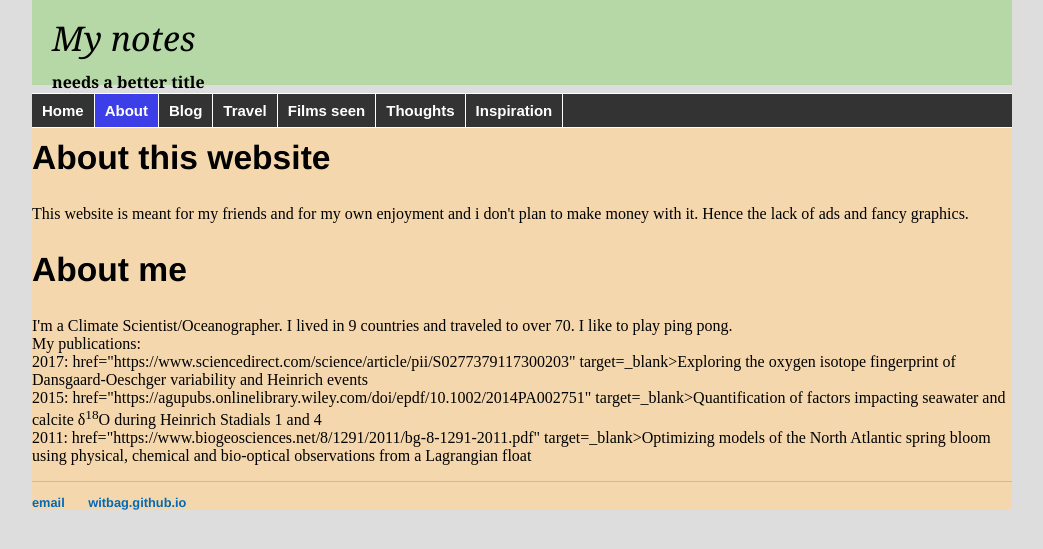
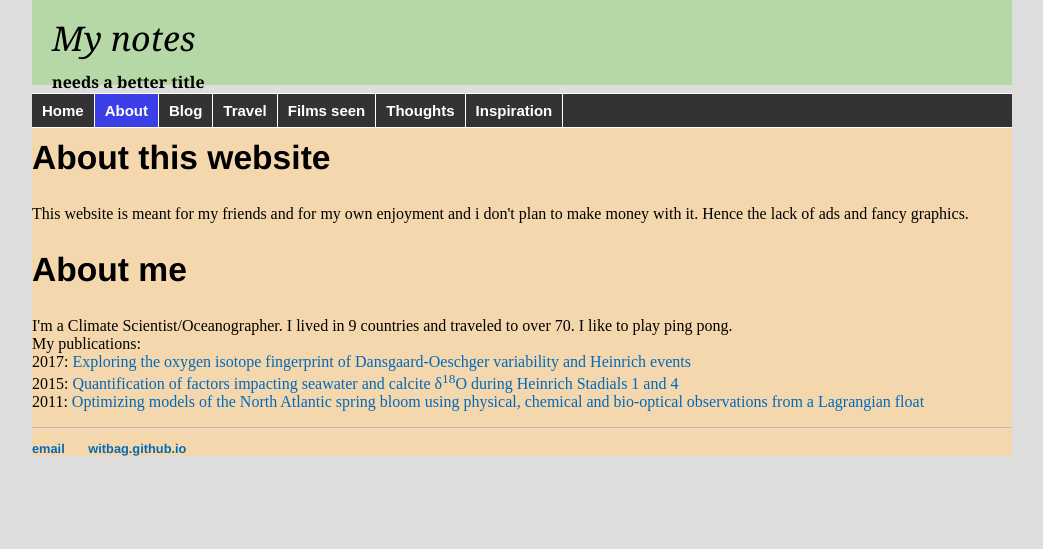
Before and after one commit to witbag/witbag.github.io, a Jekyll site: the page built from about/index.html, in a window 1280 px wide. Shown: the top 549 px of the page, without its empty margins (118-1161 px from the left). Built offline with Jekyll 4.4.1, drawn with Linux system fonts in a browser that asks for light colours.

Commit message:
Update index.html

```diff
--- a/about/index.html
+++ b/about/index.html
@@ -9,9 +9,9 @@
 			<h2>About me</h2>
 			<p>I'm a Climate Scientist/Oceanographer. I lived in 9 countries and traveled to over 70. I like to play ping pong.<br>
 My publications:<br>
-2017: href="https://www.sciencedirect.com/science/article/pii/S0277379117300203" target=_blank>Exploring the oxygen isotope fingerprint of Dansgaard-Oeschger variability and Heinrich events</a><br>
-2015: href="https://agupubs.onlinelibrary.wiley.com/doi/epdf/10.1002/2014PA002751" target=_blank>Quantification of factors impacting seawater and calcite δ<sup>18</sup>O during Heinrich Stadials 1 and 4</a><br>
-2011: href="https://www.biogeosciences.net/8/1291/2011/bg-8-1291-2011.pdf" target=_blank>Optimizing models of the North Atlantic spring bloom using physical, chemical and bio-optical observations from a Lagrangian float</a>
+2017: <a href="https://www.sciencedirect.com/science/article/pii/S0277379117300203" target=_blank>Exploring the oxygen isotope fingerprint of Dansgaard-Oeschger variability and Heinrich events</a><br>
+2015: <a href="https://agupubs.onlinelibrary.wiley.com/doi/epdf/10.1002/2014PA002751" target=_blank>Quantification of factors impacting seawater and calcite δ<sup>18</sup>O during Heinrich Stadials 1 and 4</a><br>
+2011: <a href="https://www.biogeosciences.net/8/1291/2011/bg-8-1291-2011.pdf" target=_blank>Optimizing models of the North Atlantic spring bloom using physical, chemical and bio-optical observations from a Lagrangian float</a>
 </p>
 
 </div>
```
